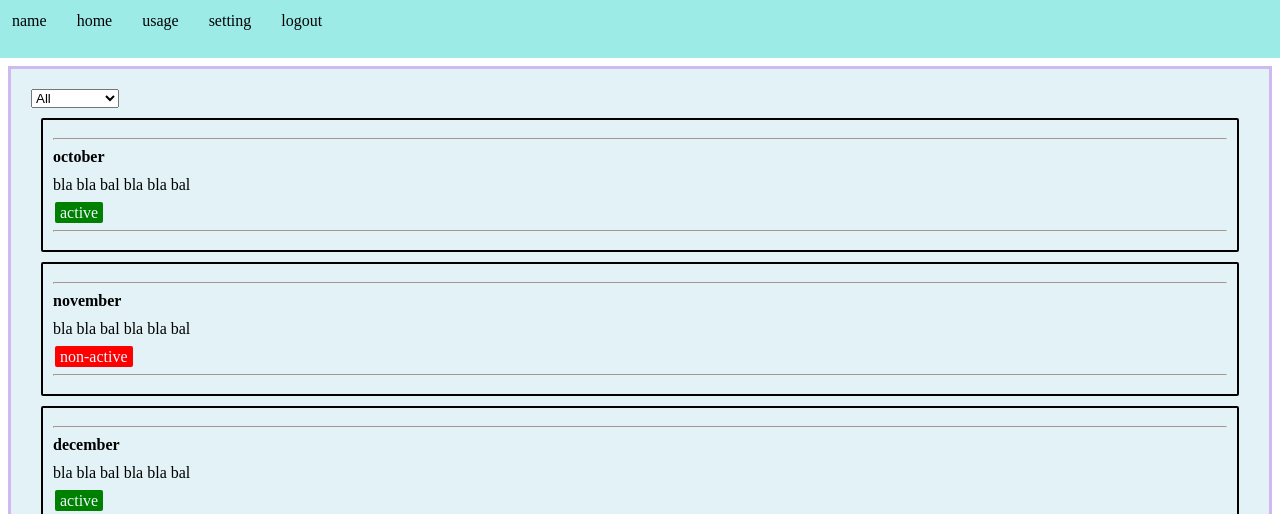
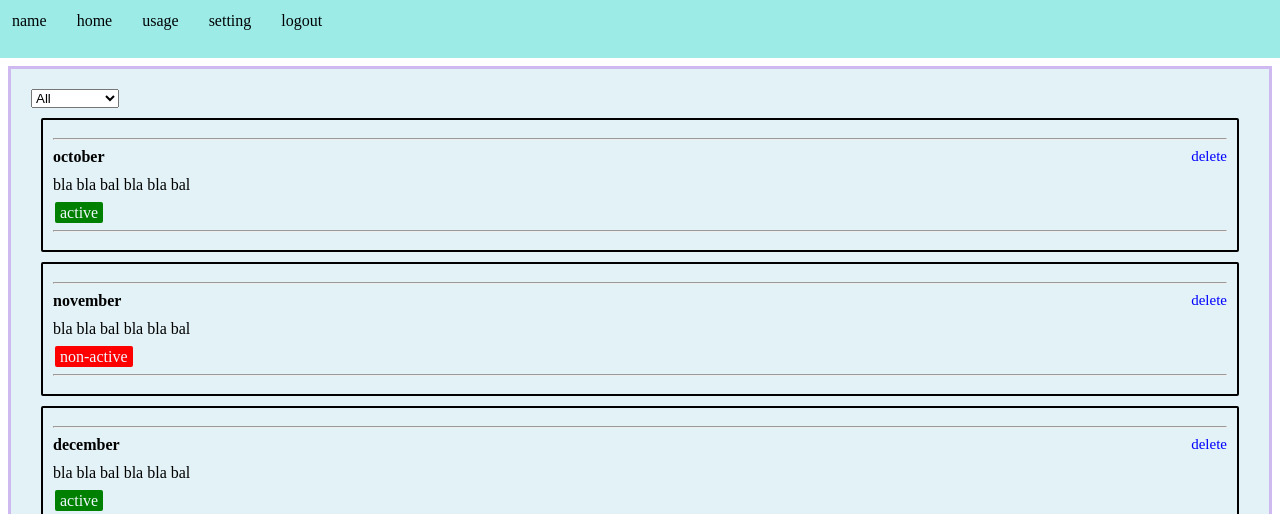
Before and after one commit to Abincjoseph20/check-user, a React (Create React App) app: page / in a window 1280 px wide. Shown: the top 514 px of the page. Built offline with nearby package versions, Linux system fonts and the light colour scheme.

Commit message:
delete items

```diff
--- a/src/list/List.js
+++ b/src/list/List.js
@@ -2,18 +2,22 @@ import React from "react";
 import ListItem from "./ListItem";
 import Tools from "../componets/Tools";
 
+
 let arr =[
     {
+        id:1,
         title:'october',
         descr:'bla bla bal bla bla bal',
         isActive:true
     },
     {
+        id:2,
         title:'november',
         descr:'bla bla bal bla bla bal',
         isActive:false
     },
     {
+        id:3,
         title:'december',
         descr:'bla bla bal bla bla bal',
         isActive:true
@@ -29,7 +33,8 @@ class List extends React.Component{
         super(props);
 
         this.state = {
-            data: arr // Initialize state with the original array
+            data: arr, // Initialize state with the original array
+            activeState:'all'
         };
     }
 
@@ -40,31 +45,78 @@ class List extends React.Component{
         // console.log(evt.target.value);
         const value = evt.target.value;
         // basicaly this filter method is use for remove or delete the array elements.
-        const newList = arr.filter((item)=>{
-            if(value === 'all'){
+        // const newList = arr.filter((item)=>{
+        //     if(value === 'all'){
+        //         return true;
+        //     }
+        //     if(value === 'active'){
+        //         return item.isActive === true;
+        //     }
+        //     if(value === 'non-active'){
+        //         return item.isActive === false;
+        //     }
+        //     return false;
+        // });
+        // console.log(newList);
+
+        // arr = newList;
+        // this.setState((state)=>{     // this passing state in argumnet
+        //     return {
+        //         data: newList,
+        //     }
+        // });
+
+    //     this.setState({
+    //         data: newList,
+    //     },()=>{
+    //         console.log('after set state')  // this is a usefull case bcz it is used in network call
+    //     }                                   // a function exicuted after we calling a network call , this will help
+    // );
+
+
+
+    // state is change the react component
+        this.setState({
+           activeState:value
+        });
+
+    }
+
+
+    handleDelete = (item) => {
+        console.log('delete',item);
+        const newList = this.state.data.filter((element) => element.id !== item.id);
+        this.setState({
+            data:newList,
+        });
+    }
+
+
+
+    render(){
+
+        const {
+            data,
+            activeState
+        } = this.state;
+
+        const newList = data.filter((item)=>{
+            if(activeState === 'all'){
                 return true;
             }
-            if(value === 'active'){
+            if(activeState === 'active'){
                 return item.isActive === true;
             }
-            if(value === 'non-active'){
+            if(activeState === 'non-active'){
                 return item.isActive === false;
             }
             return false;
         });
         console.log(newList);
 
-        // arr = newList;
-        this.setState({
-            data: newList,
-        });
-
-    }
 
 
 
-
-    render(){
         return(
             // children props is using for access inside the child element of a componet
 
@@ -72,11 +124,15 @@ class List extends React.Component{
             <Tools onAction={this.onListChange}>
                 <div className="app-list">
                 {
-                this.state.data.map((obj)=>{
+                newList.map((obj)=>{
                     return <ListItem key={obj.title}
                                     title={obj.title}
                                     descr={obj.descr}
                                     isActive={obj.isActive}
+                                    onDelete={()=>{
+                                        this.handleDelete(obj);
+                                    }}
+                                    //onDelete={this.handleDelete} // onDelete is properly passed here
                                     />
                                     //this is array itration or looping  which is used in map() method
                 })                  //map return the list items
--- a/src/list/ListItem.js
+++ b/src/list/ListItem.js
@@ -7,13 +7,15 @@ function ListItem(props) {
     const {
         title,
         descr,
-        isActive
+        isActive,
+        onDelete
     } = props;
     return (
         <div className='list-item'>
             <hr/>
             <div className='list-title'>
                 <h4>{title}</h4>
+                <label onClick={onDelete}>delete</label>
             </div>
             <div className='list-descr'>
                 {descr}
```
